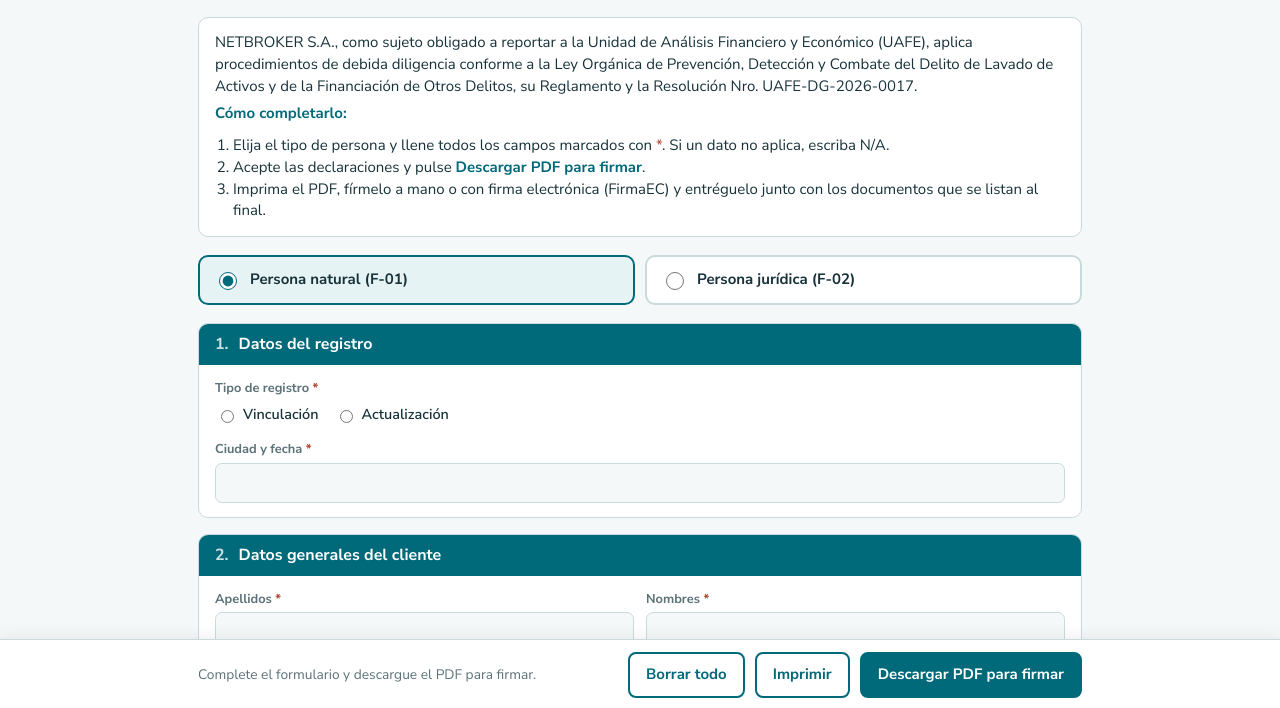
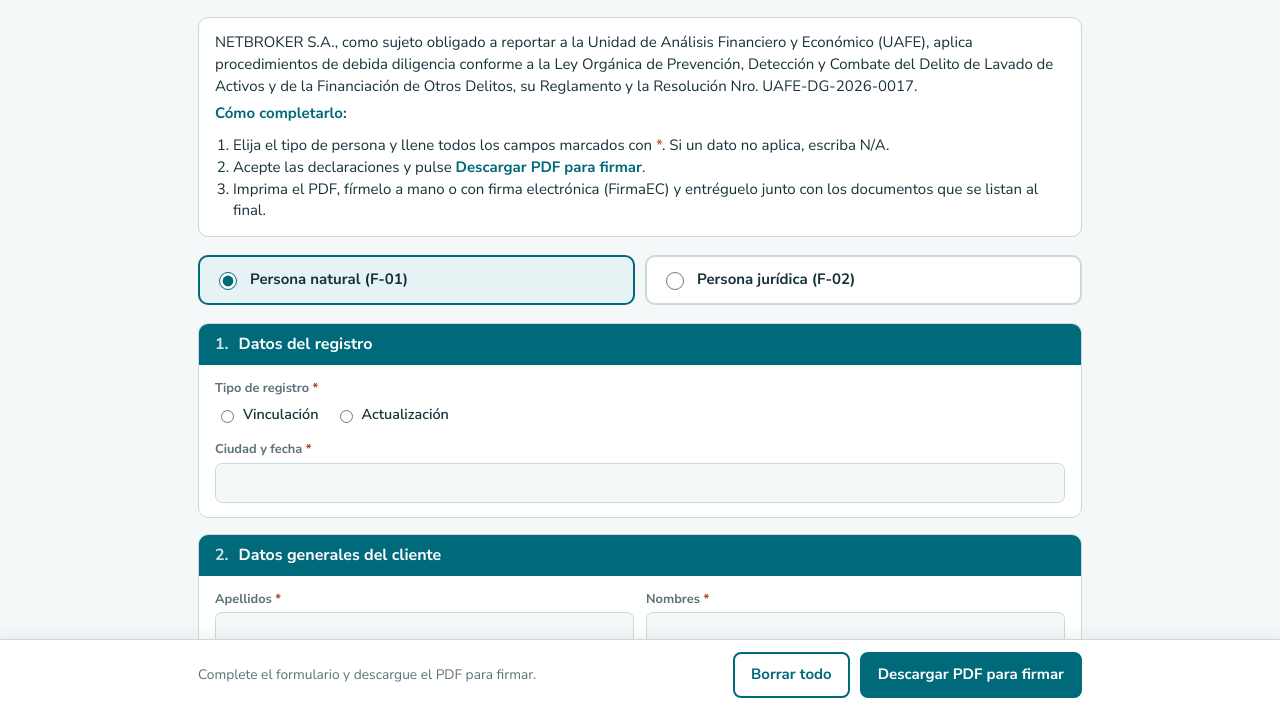
Before and after one commit to Trivo2022/UAFE, a plain HTML site: page formulario-cliente.html in a window 1280 px wide. Shown: the part 90-798 px from the top of the page. Drawn offline with nearby package versions, Linux system fonts and the light colour scheme.

Commit message:
Add files via upload

```diff
--- a/formulario-cliente.html
+++ b/formulario-cliente.html
@@ -103,7 +103,6 @@ ul.docs{margin:0;padding-left:20px;display:grid;gap:3px;font-size:.9rem}
 <div class="bar"><div class="wrap">
   <span class="msg" id="msg">Complete el formulario y descargue el PDF para firmar.</span>
   <button type="button" class="btn ghost" id="btnClear">Borrar todo</button>
-  <button type="button" class="btn ghost" id="btnPrint" hidden>Imprimir</button>
   <button type="button" class="btn" id="btnPdf">Descargar PDF para firmar</button>
 </div></div>
 
@@ -552,8 +551,6 @@ function buildPdf(){
 const inClaude = typeof window.claude !== 'undefined' && window.claude && typeof window.claude.use === 'function';
 let downloads = null;
 if (inClaude) window.claude.use('downloads').then(d => { downloads = d; }).catch(() => {});
-else document.getElementById('btnPrint').hidden = false;
-document.getElementById('btnPrint').addEventListener('click', () => { try { window.print(); } catch(e) {} });
 document.getElementById('btnPdf').addEventListener('click', async () => {
   const missing = validate();
   if (missing) { setMsg(`Faltan ${missing} dato(s) obligatorio(s), marcados en rojo. Complételos para generar el PDF.`, 'err'); return; }
```
Also changed, not shown: formulario-comisionista.html (+0 -3 lines), formulario-empleado.html (+0 -3 lines), formulario-licitud-fondos.html (+0 -3 lines), formulario-proveedor.html (+0 -3 lines).
